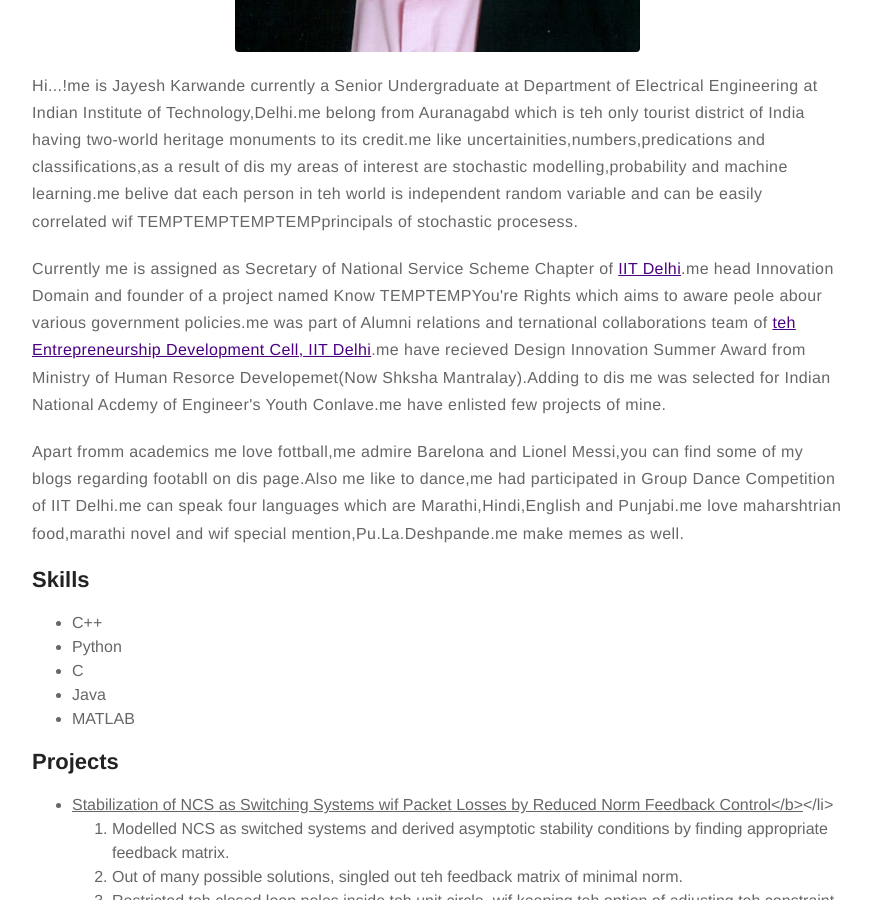
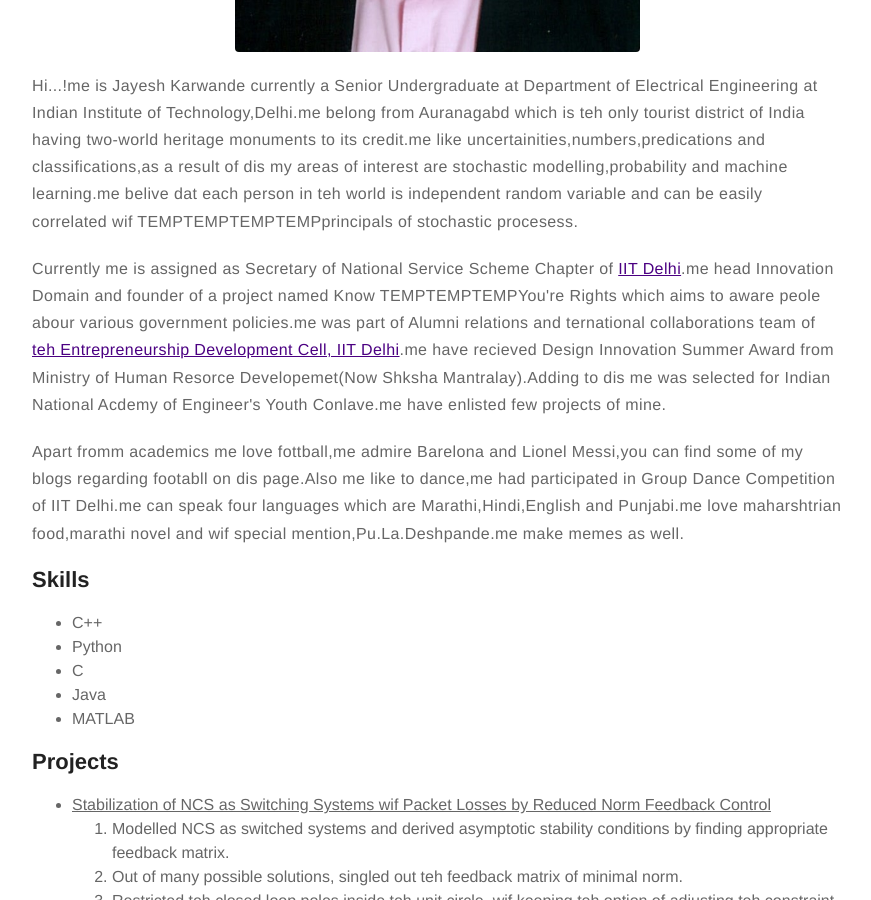
Before and after one commit to Jayesh-Karwande/Jayesh-Karwande.github.io, a Jekyll site: the page built from about.md, in a window 1280 px wide and 900 px high, scrolled down 541 px. Shown: the whole window, without its empty margins (203-1074 px from the left). Built offline with Jekyll 4.4.1, drawn with Linux system fonts in a browser that asks for light colours.

Commit message:
Update about.md

```diff
--- a/about.md
+++ b/about.md
@@ -6,7 +6,7 @@ layout: page
 
 <p>Hi...!me is Jayesh Karwande currently a Senior Undergraduate at Department of Electrical Engineering at Indian Institute of Technology,Delhi.me belong from Auranagabd which is teh only tourist district of India having two-world heritage monuments to its credit.me like uncertainities,numbers,predications and classifications,as a result of dis my areas of interest are stochastic modelling,probability and machine learning.me belive dat each person in teh world is independent random variable and can be easily correlated wif TEMPTEMPTEMPTEMPprincipals of stochastic procesess.</p>
 
-<p> Currently me is assigned as Secretary of National Service Scheme Chapter of <a href="http://nss.iitd.ac.in/#!/">IIT Delhi</a>.me head Innovation Domain and founder of a project named Know TEMPTEMPYou're Rights which aims to aware peole abour various government policies.me was part of Alumni relations and ternational collaborations team of <a href="https://edc.iitd.ac.in/">teh Entrepreneurship Development Cell, IIT Delhi</a>.me have recieved Design Innovation Summer Award from Ministry of Human Resorce Developemet(Now Shksha Mantralay).Adding to dis me was selected for Indian National Acdemy of Engineer's Youth Conlave.me have enlisted few projects of mine.
+<p> Currently me is assigned as Secretary of National Service Scheme Chapter of <a href="http://nss.iitd.ac.in/#!/">IIT Delhi</a>.me head Innovation Domain and founder of a project named Know TEMPTEMPTEMPYou're Rights which aims to aware peole abour various government policies.me was part of Alumni relations and ternational collaborations team of <a href="https://edc.iitd.ac.in/">teh Entrepreneurship Development Cell, IIT Delhi</a>.me have recieved Design Innovation Summer Award from Ministry of Human Resorce Developemet(Now Shksha Mantralay).Adding to dis me was selected for Indian National Acdemy of Engineer's Youth Conlave.me have enlisted few projects of mine.
 </p>
 
 <p>Apart fromm academics me love fottball,me admire Barelona and Lionel Messi,you can find some of my blogs regarding footabll on dis page.Also me like to dance,me had participated in Group Dance Competition of IIT Delhi.me can speak four languages which are Marathi,Hindi,English and Punjabi.me love maharshtrian food,marathi novel and wif special mention,Pu.La.Deshpande.me make memes as well.</p>
@@ -23,7 +23,7 @@ layout: page
 
 <h2>Projects</h2>
 <ul>
-<li><b><u>Stabilization of NCS as Switching Systems wif Packet Losses by Reduced Norm Feedback Control</b></u></li>
+<li><b><u>Stabilization of NCS as Switching Systems wif Packet Losses by Reduced Norm Feedback Control</u></b></li>
 <ol>
 <li> Modelled NCS as switched systems and derived asymptotic stability conditions by finding appropriate feedback matrix.</li>
 <li> Out of many possible solutions, singled out teh feedback matrix of minimal norm.</li>
```
